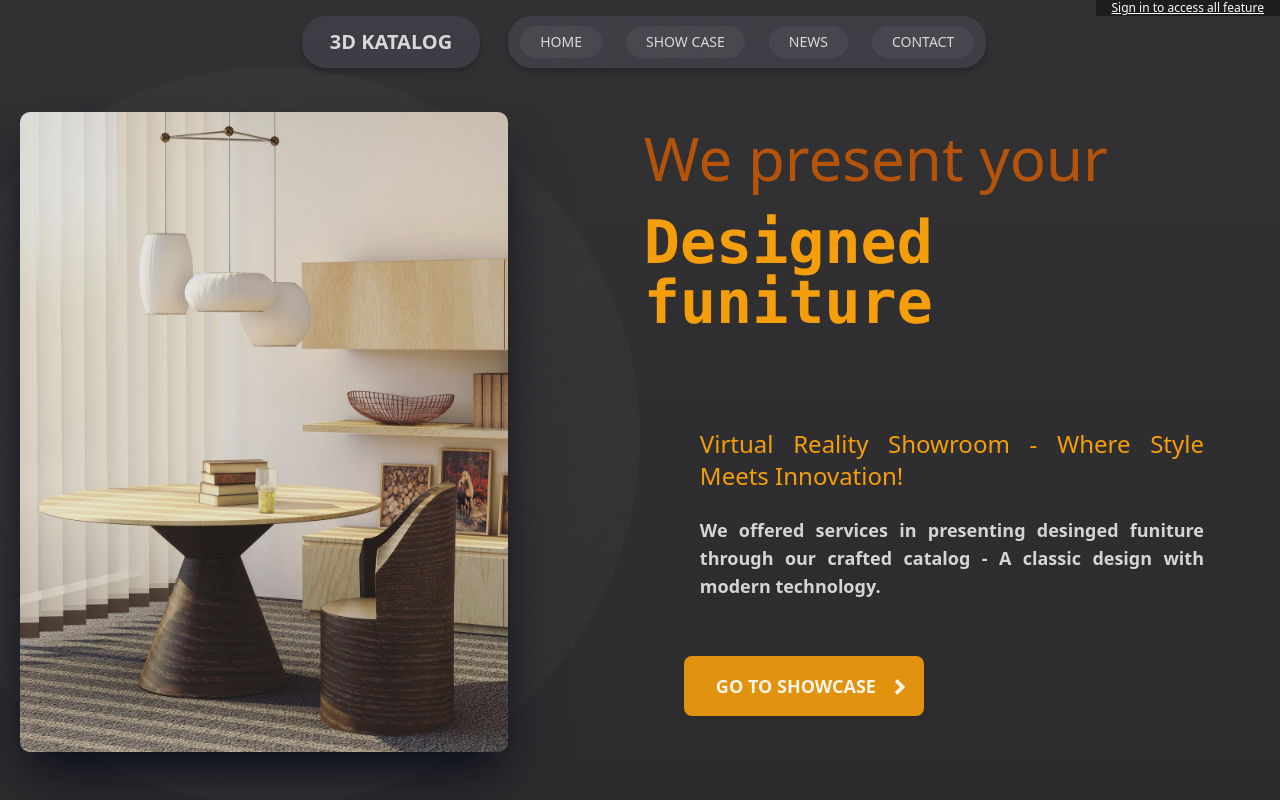
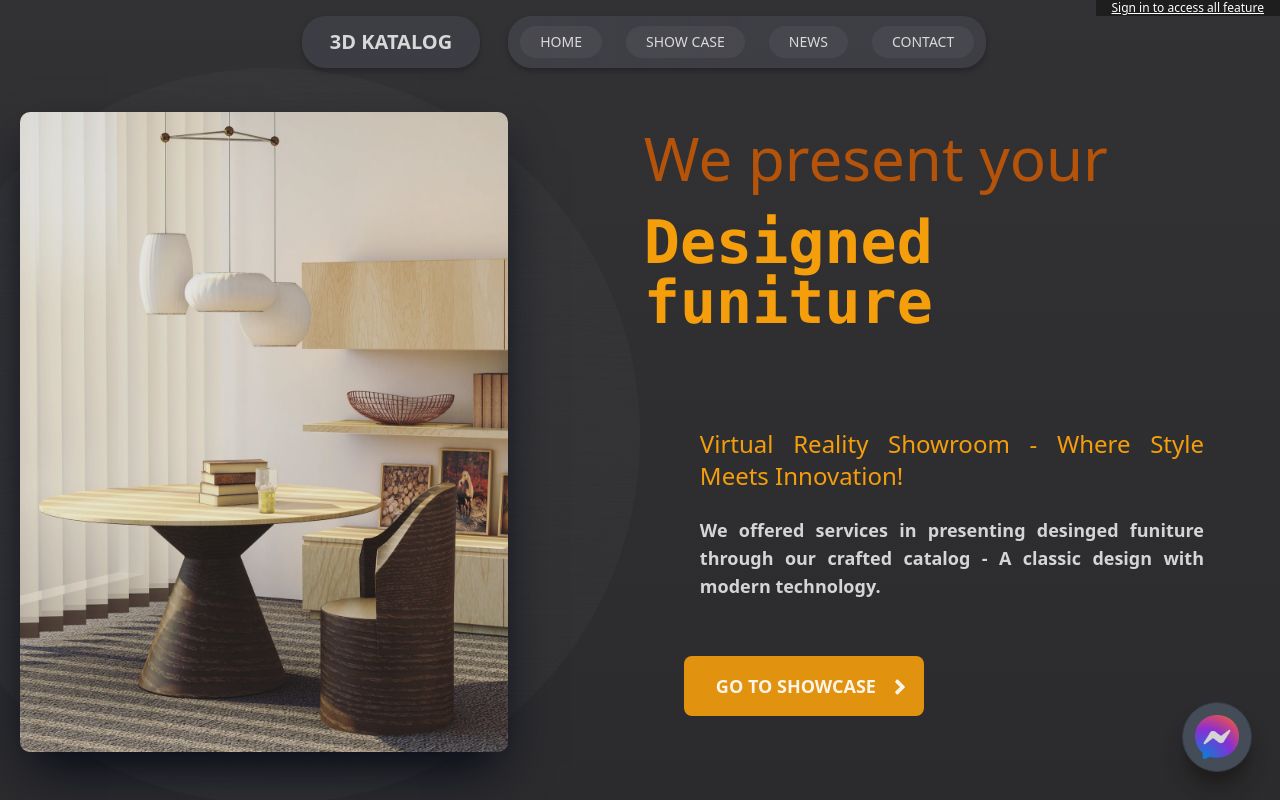
Before and after one commit to namke-dev/ThreeD-Catalog, a Next.js app: page /home in a window 1280 px wide. Shown: the top 800 px of the page. Built offline with nearby package versions, Linux system fonts and the light colour scheme; no server answers.

Commit message:
add messenger bubble

```diff
--- a/src/components/layouts/Layout.jsx
+++ b/src/components/layouts/Layout.jsx
@@ -2,6 +2,8 @@ import Navbar from "@/components/layouts/Navbar";
 import Footer from "@/components/layouts/Footer";
 import React from "react";
 import ThemeSwitch from "./ThemeSwitch";
+import MessengerBuble from "./MessengerBuble";
+import HamburgerMenu from "./HamburgerMenu";
 
 export default function Layout({ children, className }) {
   return (
@@ -16,6 +18,8 @@ export default function Layout({ children, className }) {
       <div className="max-w-[1400px] m-auto md:pt-10 md:pb-20">{children}</div>
       <Footer />
       {/* <ThemeSwitch /> */}
+      <MessengerBuble />
+      <HamburgerMenu />
     </div>
   );
 }
--- /dev/null
+++ b/src/components/layouts/MessengerBuble.jsx
@@ -0,0 +1,31 @@
+import Link from "next/link";
+import React from "react";
+
+export default function MessengerBuble() {
+  return (
+    <a
+      href="https://m.me/191262744078774"
+      target="_blank"
+      rel="noopener noreferrer"
+    >
+      <div
+        className="
+      rounded-full
+      h-[70px] w-[70px]
+      fixed bottom-3 right-3 md:bottom-7 md:right-7
+      z-50
+      border border-gray-300 dark:border-gray-700
+      bg-gray-100
+      dark:bg-gray-600
+      opacity-80
+      flex justify-center items-center text-center
+      p-3
+      shadow-xl
+      shadow-stone-400
+      dark:shadow-stone-900"
+      >
+        <img src="/images/facebook-messenger-icon.png" />
+      </div>
+    </a>
+  );
+}
```
Also changed, not shown: public/images/facebook-messenger-icon.png (added).
